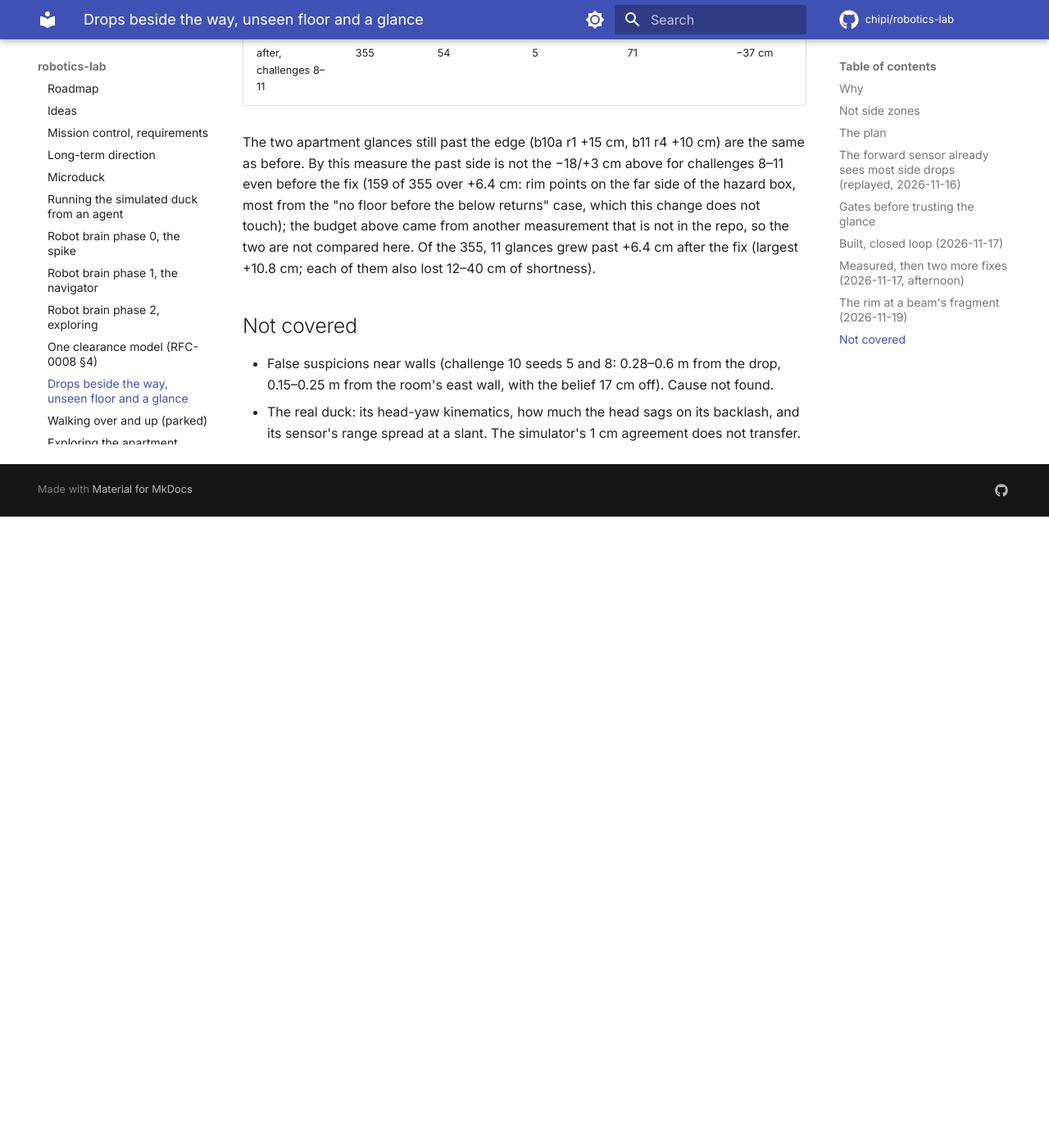
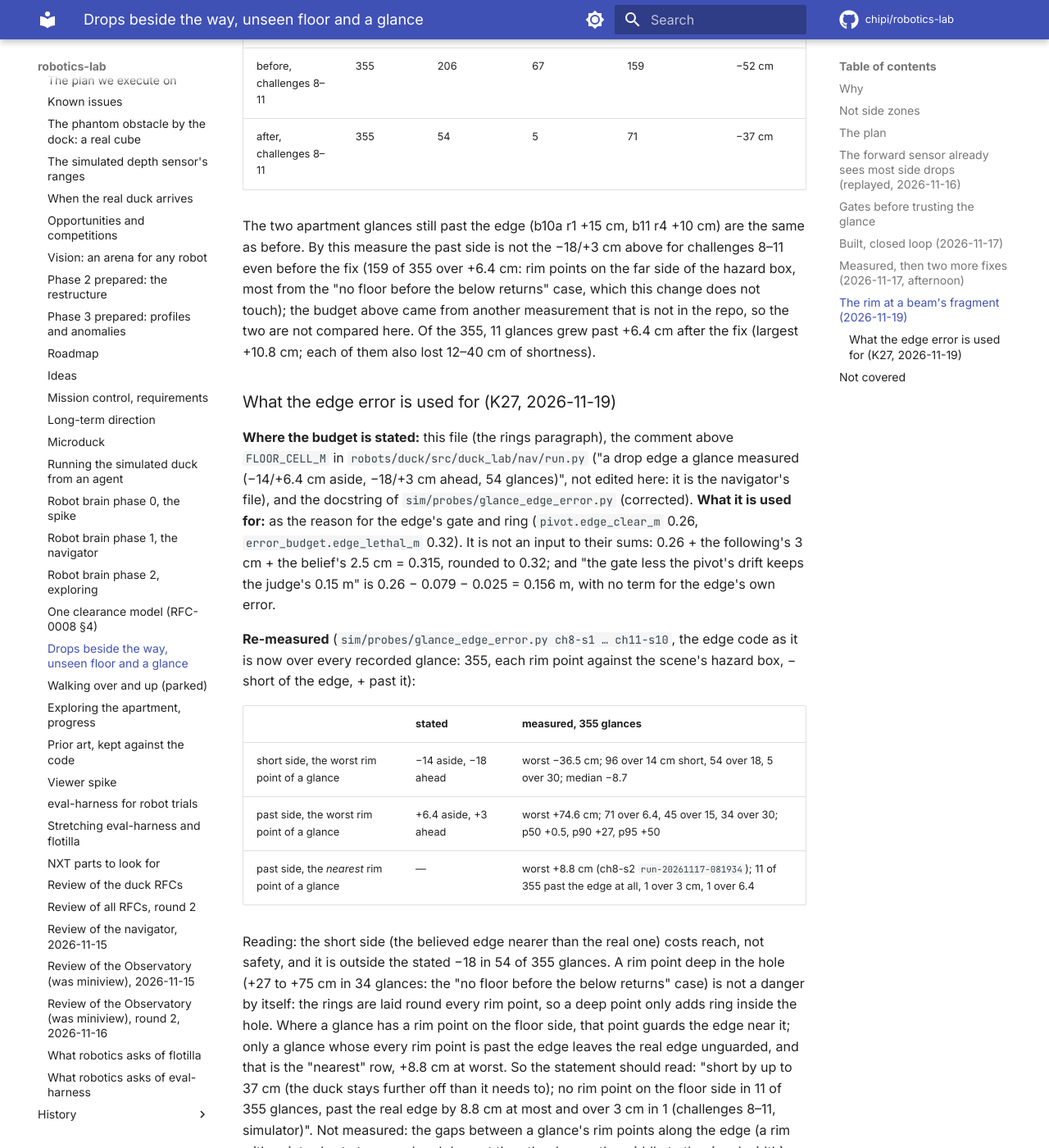
Before and after one commit to chipi/robotics-lab, an MkDocs documentation site: the page built from docs/wip/SIDE-DROPS.md, in a window 1280 px wide and 1400 px high, scrolled down 7902 px. Shown: the whole window at 82% size. Built offline with MkDocs 1.6.1 and Material for MkDocs 9.7.7, drawn with Linux system fonts in a browser that asks for light colours; comment, search, counter and statistics services are not loaded; before the commit the page ends 8532 px from its top, so only the background shows below that; some of the changed text lies outside the part shown.

Commit message:
K27: the glance's edge-error budget corrected, with where it is stated and what it is used for
Stated -14/+6.4 cm aside, -18/+3 cm ahead (54 glances, a measurement not in the repo). Over the
355 glances of challenges 8-11 (glance_edge_error.py, the same definition): short side worst
-36.5 cm (54 over 18 cm); past side worst +74.6 cm at a glance's worst rim point (rim points deep
in the hole) and +8.8 cm at its least-past one (11 of 355 glances with every rim point past the
edge, 1 over 3 cm).

The statement is the reason given for the edge's gate and ring (0.26 and 0.32) but is not in
their sums; with +8.8 cm the worst glance leaves 0.068 m from the real edge (judge: 0.15 m);
the closest approach over the 566 recorded runs of challenges 8-11 is 0.108 m (1 of 341 glanced
runs under 0.15 m). The comment in nav/run.py still carries the old statement; the ring numbers
are the navigator's to decide (SIDE-DROPS.md, "What the edge error is used for").

Co-Authored-By: Claude Opus 5.5 <noreply@anthropic.com>
Claude-Session: https://claude.ai/code/session_014cvkLDtihKBLiV2cbMenbC

```diff
--- a/docs/wip/SIDE-DROPS.md
+++ b/docs/wip/SIDE-DROPS.md
@@ -167,7 +167,12 @@ the way, and what the code does now:
   | a suspicion | 0.32 (what it becomes) | — |
 
   Pivot drift, 87 pivots on 2026-11-17 (`sim/probes/turn_drift.py`): p95 5.1–7.9 cm, max 7.9 cm.
-  The glance's error since the rim fix, 54 glances: −14/+6.4 cm looking aside, −18/+3 cm ahead.
+  The glance's error was stated here as −14/+6.4 cm looking aside, −18/+3 cm ahead, over 54 glances
+  (a measurement that is not in the repo). **Corrected 2026-11-19 (K27, "What the edge error is
+  used for" below):** over the 355 glances of challenges 8–11 the short side is −36.5 cm at worst
+  (54 over 18 cm), and the side that matters, how far past the real edge the nearest rim point of
+  a glance lies, is +8.8 cm at worst (11 of 355 past it, 1 over 3 cm). The ring sums here do not
+  contain it.
   The 0.32 ring also keeps a path held at it out of the cliff check's corridor (0.305 with errors).
 - **A turn while walking** is refused only for a drop within 0.45 m where it turns (from 20° outside
   to 120° inside), not for any drop ahead.
@@ -270,6 +275,51 @@ at its 10 Hz ticks, give the recorded rim exactly, 6 points, y −0.540 to −0.
   compared here. Of the 355, 11 glances grew past +6.4 cm after the fix (largest +10.8 cm; each
   of them also lost 12–40 cm of shortness).
 
+### What the edge error is used for (K27, 2026-11-19)
+
+**Where the budget is stated:** this file (the rings paragraph), the comment above `FLOOR_CELL_M`
+in `robots/duck/src/duck_lab/nav/run.py` ("a drop edge a glance measured (−14/+6.4 cm aside, −18/+3
+cm ahead, 54 glances)", not edited here: it is the navigator's file), and the docstring of
+`sim/probes/glance_edge_error.py` (corrected). **What it is used for:** as the reason for the
+edge's gate and ring (`pivot.edge_clear_m` 0.26, `error_budget.edge_lethal_m` 0.32). It is not an
+input to their sums: 0.26 + the following's 3 cm + the belief's 2.5 cm = 0.315, rounded to 0.32; and
+"the gate less the pivot's drift keeps the judge's 0.15 m" is 0.26 − 0.079 − 0.025 = 0.156 m,
+with no term for the edge's own error.
+
+**Re-measured** (`sim/probes/glance_edge_error.py ch8-s1 … ch11-s10`, the edge code as it is
+now over every recorded glance: 355, each rim point against the scene's hazard box, − short of
+the edge, + past it):
+
+| | stated | measured, 355 glances |
+| --- | --- | --- |
+| short side, the worst rim point of a glance | −14 aside, −18 ahead | worst −36.5 cm; 96 over 14 cm short, 54 over 18, 5 over 30; median −8.7 |
+| past side, the worst rim point of a glance | +6.4 aside, +3 ahead | worst +74.6 cm; 71 over 6.4, 45 over 15, 34 over 30; p50 +0.5, p90 +27, p95 +50 |
+| past side, the *nearest* rim point of a glance | — | worst +8.8 cm (ch8-s2 `run-20261117-081934`); 11 of 355 past the edge at all, 1 over 3 cm, 1 over 6.4 |
+
+Reading: the short side (the believed edge nearer than the real one) costs reach, not safety, and
+it is outside the stated −18 in 54 of 355 glances. A rim point deep in the hole (+27 to +75 cm in
+34 glances: the "no floor before the below returns" case) is not a danger by itself: the rings are
+laid round every rim point, so a deep point only adds ring inside the hole. Where a glance has a
+rim point on the floor side, that point guards the edge near it; only a glance whose every rim
+point is past the edge leaves the real edge unguarded, and that is the "nearest" row, +8.8 cm at
+worst. So the statement should read: "short by up to 37 cm (the duck stays further off than it
+needs to); no rim point on the floor side in 11 of 355 glances, past the real edge by 8.8 cm at
+most and over 3 cm in 1 (challenges 8–11, simulator)". Not measured: the gaps between a glance's
+rim points along the edge (a rim with points short at one end and deep at the other leaves the
+middle to the rings' width).
+
+**What it does to the rings.** With the +8.8 cm in the sum, the real edge is 0.26 − 0.088 − 0.079
+− 0.025 = 0.068 m from a standing duck's centre in the worst glance, under the judge's 0.15 m;
+with the +3 cm stated, 0.126 m, also under. The sum only holds the 0.15 m if the worst terms do
+not coincide (the worst pivot drift at the one glance with the worst past error). What the runs
+show: the trunk centre's closest approach to the hazard box over the 566 recorded runs of
+challenges 8–11 (341 with a glance; runs from before the rim fix included, so this is not the
+fixed code's record): minimum 0.108 m (ch11-s8 `run-20261117-003009`, 2 glances), 1 run of the 341
+under 0.15 m, 2 under 0.20 m, none inside. To hold 0.15 m with the worst glance and the worst
+drift together the edge gate would have to be 0.26 + 0.088 = 0.35 m (ring 0.41); that is a
+navigation number and a trade against reach, not changed here (the navigator's owner decides; it
+belongs with K22, the explorer aiming at places with little room).
+
 ## Not covered
 
 - False suspicions near walls (challenge 10 seeds 5 and 8: 0.28–0.6 m from the drop, 0.15–0.25 m
```
Also changed, not shown: docs/wip/KNOWN-ISSUES.md (+1 -1 lines), 1 other file.
